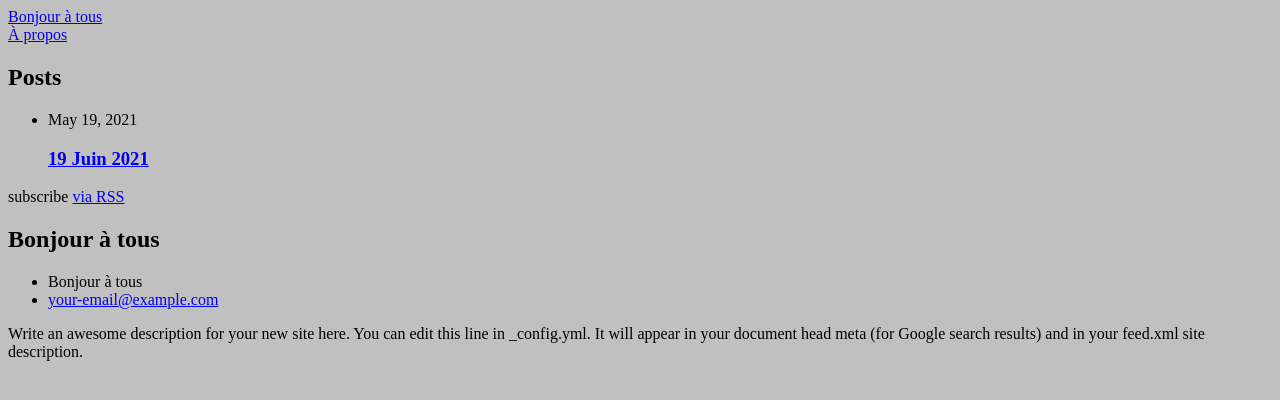
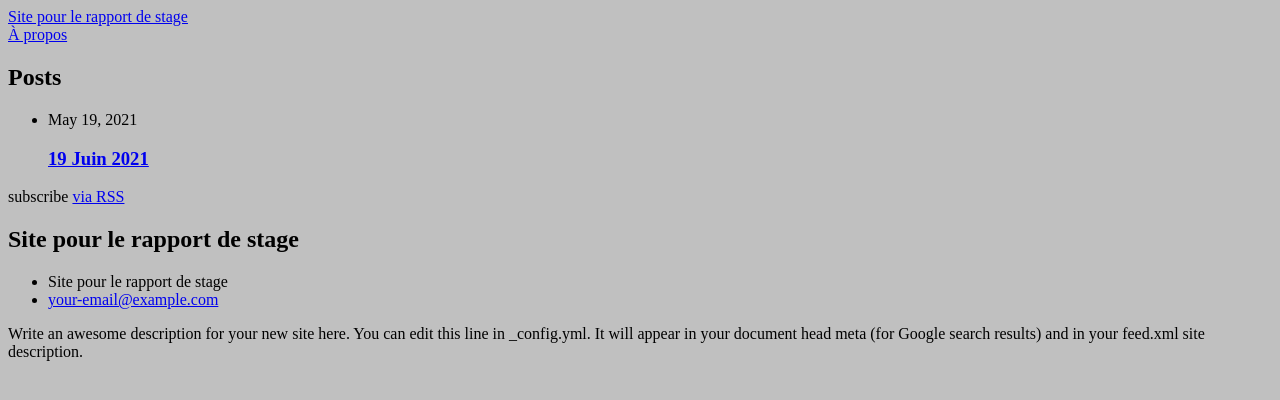
Before and after one commit to Corentin69008/Corentin69008.github.io, a Jekyll site: the page built from index.markdown, in a window 1280 px wide. Shown: the top 400 px of the page. Built offline with Jekyll 4.4.1, drawn with Linux system fonts in a browser that asks for light colours.

Commit message:
mise a jour

```diff
--- a/_config.yml
+++ b/_config.yml
@@ -18,7 +18,7 @@
 # You can create any custom variable you would like, and they will be accessible
 # in the templates via {{ site.myvariable }}.
 
-title: Bonjour à tous
+title: Site pour le rapport de stage
 email: your-email@example.com
 description: >- # this means to ignore newlines until "baseurl:"
   Write an awesome description for your new site here. You can edit this
```
